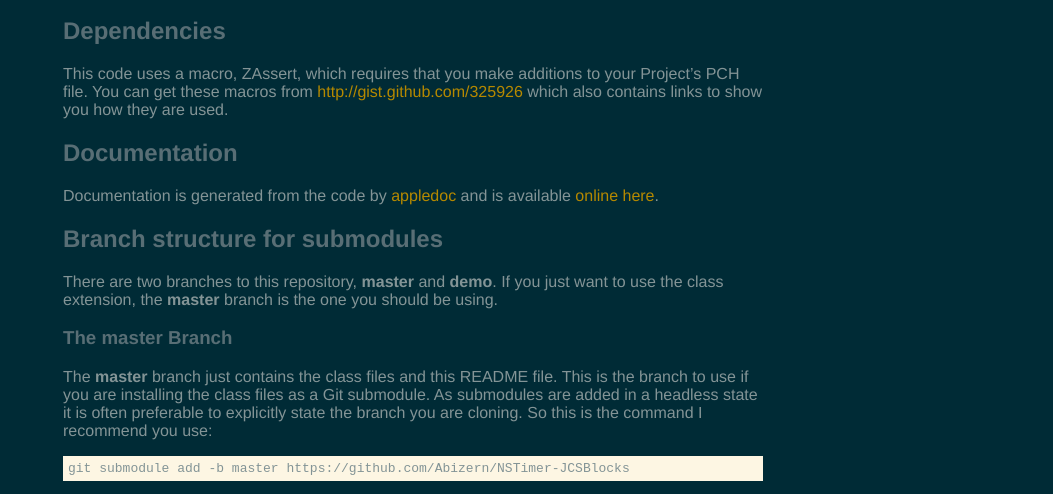
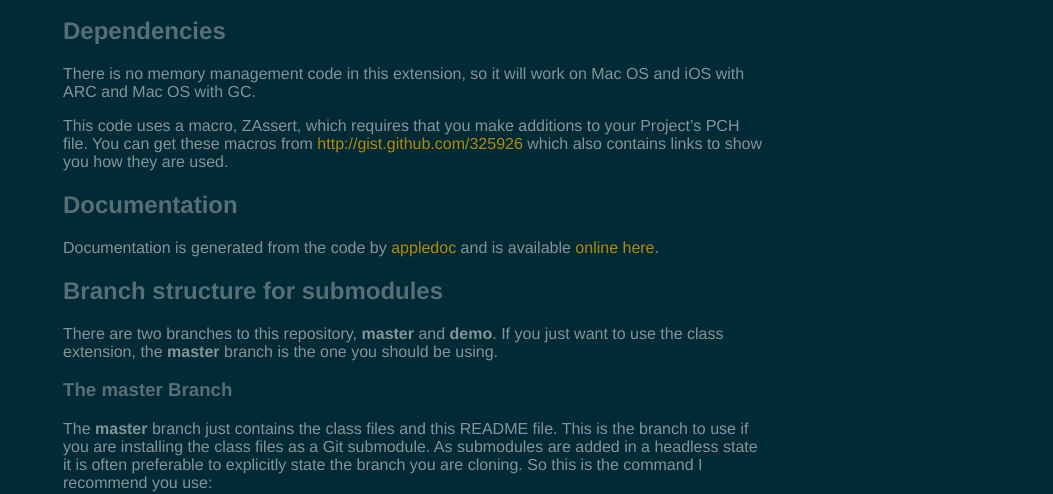
Before and after one commit to Abizern/NSTimer-JCSBlocks, a plain HTML site: page index.html in a window 1280 px wide. Shown: the part 343-837 px from the top of the page, without its empty margins (227-1280 px from the left). Drawn offline with Linux system fonts and the light colour scheme.

Commit message:
Add note on ARC/GC dependency

```diff
--- a/index.html
+++ b/index.html
@@ -30,6 +30,8 @@
 
 
       <h2>Dependencies</h2>
+			<p>There is no memory management code in this extension, so it will work on Mac OS and iOS with ARC and Mac OS with GC.</p>
+
       <p>This code uses a macro, ZAssert, which requires that you make additions to your Project’s PCH file. You can get these macros from <a href="http://gist.github.com/325926">http://gist.github.com/325926</a>  which also contains links to show you how they are used.</p>
 
       <h2>Documentation</h2>
```
